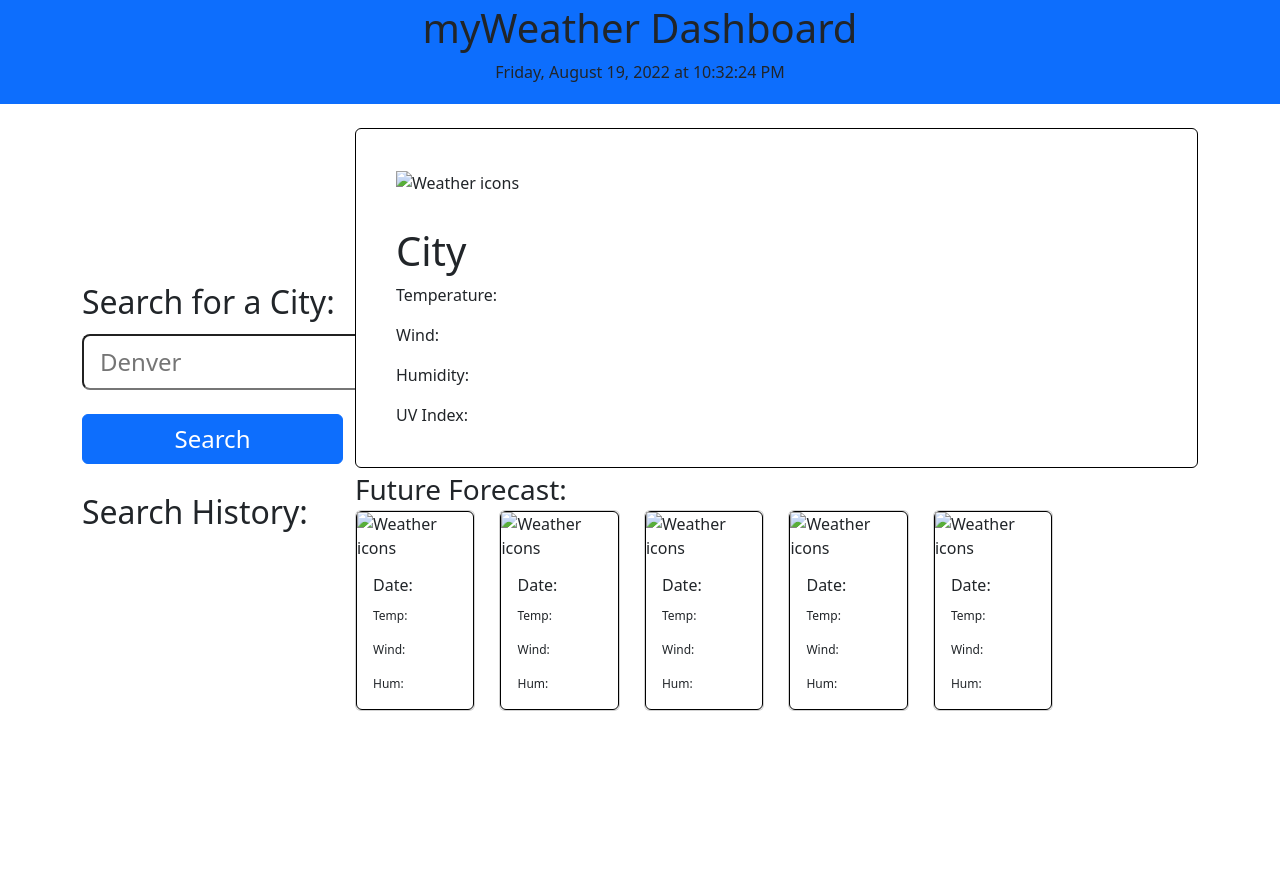
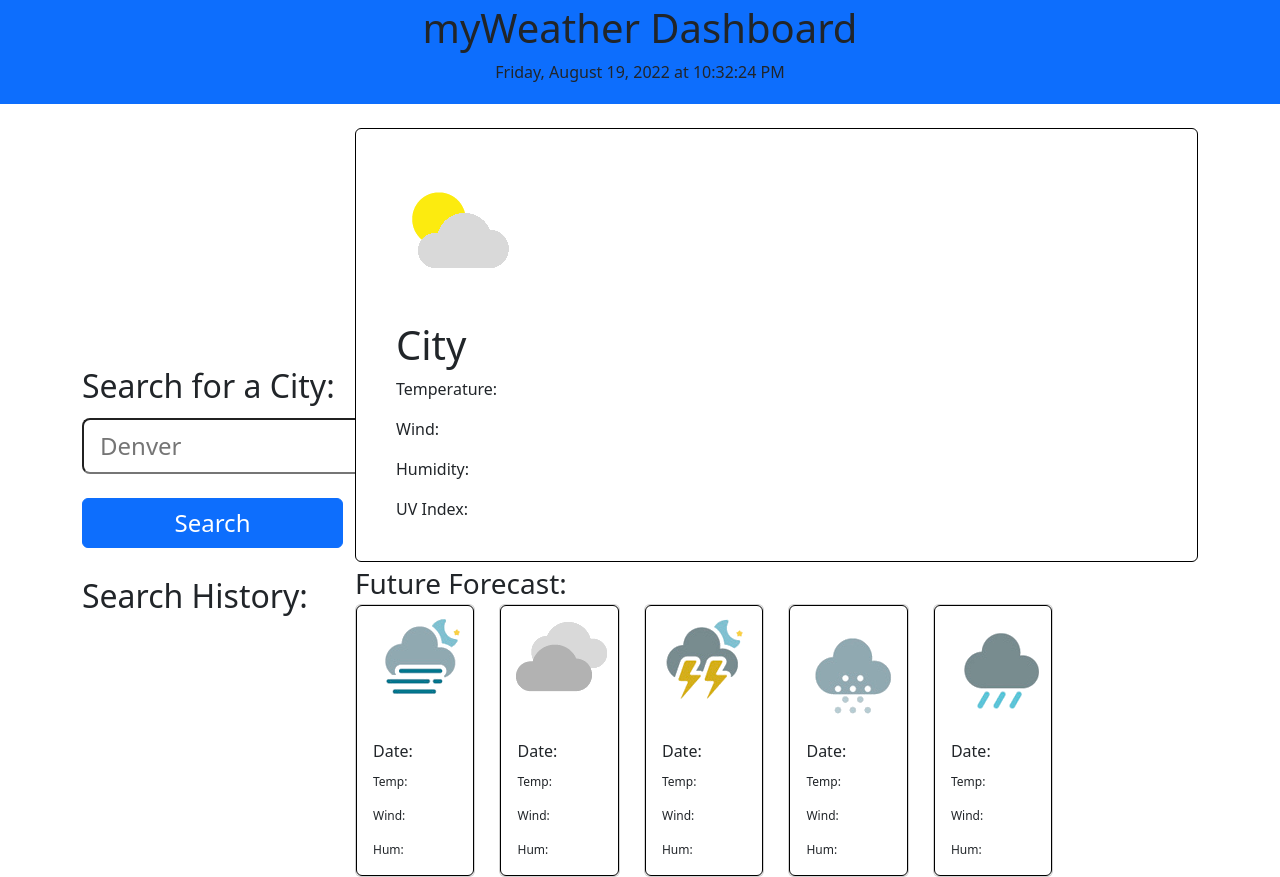
Before and after one commit to myang5t3r/myWeatherDashboard, a plain HTML site: page index.html in a window 1280 px wide. Before the commit the page ends 800 px from the top, so only its background shows below. Drawn offline with nearby package versions, Linux system fonts and the light colour scheme; the site is published under a folder, as on GitHub Pages, so addresses that start at the root find nothing.

Commit message:
Corrected path for icons

```diff
--- a/index.html
+++ b/index.html
@@ -23,14 +23,12 @@
                     <input type="text" class="form-control-lg fs-4 " id="weatherSearch" placeholder="Denver">
                     <button class="btn btn-primary fs-4 w-100 mt-4 mb-4" id="search" type="submit">Search</button>
                 <div class="fs-2 search-history">Search History:
-                    <!-- <button class="btn btn-secondary fs-4 w-100 mt-3 cityHistory" type="submit">Denver</button> -->
                 </div>
-                <!-- <button class="btn btn-secondary fs-4 w-100 mt-3 cityHistory" type="submit">Denver</button> -->
                 </div>
                 <div class="col-sm-12 col-md-9  ps-0 pt-4">
                     <div class="card p-4" style="border:1px solid black;">
                         <div class="card-body w-25" style="position: relative;">
-                        <img class ="curWeatherIcon" src="/assets/icons/c02d.png" alt="Weather icons">
+                        <img class ="curWeatherIcon" src="assets/icons/c02d.png" alt="Weather icons">
                     </div>
                         <div class="card-body">
                           <h5 class="card-title currentWeather w-50 fs-1">City</h5>
@@ -46,7 +44,7 @@
                             <div class="card">
                                 <div class="card" style="border:1px solid black;">
                                     <div class="card-body p-0 m-0" style="position: relative;">
-                                    <img class ="forecastIcon" src="/assets/icons/a01n.png" alt="Weather icons">
+                                    <img class ="forecastIcon" src="assets/icons/a01n.png" alt="Weather icons">
                                 </div>
                                     <div class="card-body">
                                         <h5 class="card-title forcastTitle pb-1 forecast">Date:</h5>
@@ -61,7 +59,7 @@
                             <div class="card">
                                 <div class="card" style="border:1px solid black;">
                                     <div class="card-body p-0 m-0" style="position: relative;">
-                                    <img class ="forecastIcon" src="/assets/icons/c04n.png" alt="Weather icons">
+                                    <img class ="forecastIcon" src="assets/icons/c04n.png" alt="Weather icons">
                                 </div>
                                     <div class="card-body">
                                         <h5 class="card-title forcastTitle pb-1 forecast">Date:</h5>
@@ -76,7 +74,7 @@
                             <div class="card">
                                 <div class="card" style="border:1px solid black;">
                                     <div class="card-body p-0 m-0" style="position: relative;">
-                                    <img class ="forecastIcon" src="/assets/icons/t04n.png" alt="Weather icons">
+                                    <img class ="forecastIcon" src="assets/icons/t04n.png" alt="Weather icons">
                                 </div>
                                     <div class="card-body">
                                         <h5 class="card-title forcastTitle pb-1 forecast">Date:</h5>
@@ -91,7 +89,7 @@
                             <div class="card">
                                 <div class="card" style="border:1px solid black;">
                                     <div class="card-body p-0 m-0" style="position: relative;">
-                                    <img class ="forecastIcon" src="/assets/icons/s06d.png" alt="Weather icons">
+                                    <img class ="forecastIcon" src="assets/icons/s06d.png" alt="Weather icons">
                                 </div>
                                     <div class="card-body">
                                         <h5 class="card-title forcastTitle pb-1 forecast">Date:</h5>
@@ -106,7 +104,7 @@
                             <div class="card">
                                 <div class="card" style="border:1px solid black;">
                                     <div class="card-body p-0 m-0" style="position: relative;">
-                                    <img class ="forecastIcon" src="/assets/icons/u00n.png" alt="Weather icons">
+                                    <img class ="forecastIcon" src="assets/icons/u00n.png" alt="Weather icons">
                                 </div>
                                     <div class="card-body">
                                         <h5 class="card-title forcastTitle pb-1 forecast">Date:</h5>
```
